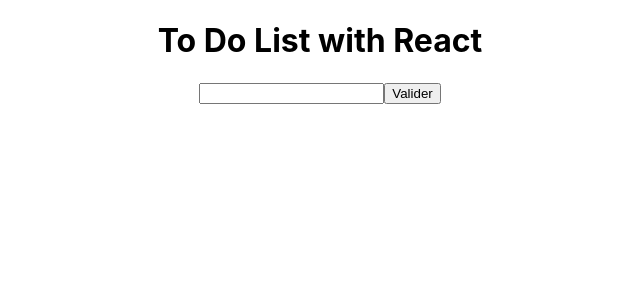
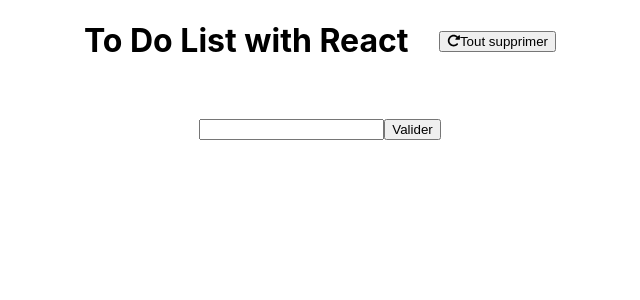
Before and after one commit to ocebert31/Projet_Personnel_P2_TO_DO_LIST_React, a React (Create React App) app: page / in a window 1280 px wide. Shown: the top 300 px of the page, without its empty margins (320-960 px from the left). Built offline with nearby package versions, Linux system fonts and the light colour scheme.

Commit message:
bouton tout supprimer terminé

```diff
--- /dev/null
+++ b/src/components/Clear/Clear.css
@@ -0,0 +1,30 @@
+.modal-overlay {
+    position: fixed;
+    top: 0;
+    left: 0;
+    width: 100%;
+    height: 100%;
+    background-color: rgba(0, 0, 0, 0.5);
+    display: flex;
+    justify-content: center;
+    align-items: center;
+}
+
+.modal {
+    background-color: white;
+    padding: 20px;
+    border-radius: 5px;
+    box-shadow: 0 0 10px rgba(0, 0, 0, 0.3);
+}
+
+.modal h2 {
+    margin-top: 0;
+}
+
+.modal p {
+    margin-bottom: 20px;
+}
+
+.modal button {
+    margin-right: 10px;
+}
--- /dev/null
+++ b/src/components/Clear/Clear.js
@@ -0,0 +1,44 @@
+import React, { useState } from 'react';
+import { FontAwesomeIcon } from '@fortawesome/react-fontawesome';
+import { faRotateRight } from '@fortawesome/free-solid-svg-icons';
+import './Clear.css';
+
+function Clear({ clearAllTasks }) {
+    const [showModal, setShowModal] = useState(false);
+
+    const handleClearTasks = () => {
+        setShowModal(true);
+    };
+
+    const confirmClearTasks = () => {
+        clearAllTasks();
+        setShowModal(false);
+    };
+
+    const closeModal = () => {
+        setShowModal(false);
+    };
+
+    return (
+        <div>
+            <button onClick={handleClearTasks}>
+                <FontAwesomeIcon icon={faRotateRight} />
+                Tout supprimer
+            </button>
+            {showModal && (
+                <div className="modal-overlay">
+                    <div className="modal">
+                        <h2>Confirmation</h2>
+                        <p>Êtes-vous sûr de vouloir supprimer toutes les tâches ?</p>
+                        <div>
+                            <button onClick={confirmClearTasks}>Oui</button>
+                            <button onClick={closeModal}>Non</button>
+                        </div>
+                    </div>
+                </div>
+            )}
+        </div>
+    );
+}
+
+export default Clear;
--- /dev/null
+++ b/src/components/Filter/Filter.js
@@ -0,0 +1,5 @@
+function Filter () {
+    return (
+        <div></div>
+    )
+}
--- a/src/components/List/List.css
+++ b/src/components/List/List.css
@@ -1,3 +1,14 @@
 .style-list {
     text-align: left;
 }
+
+.alignment-clear-title {
+    display: flex;
+    align-items: center;
+    justify-content: center;
+    gap: 30px;
+}
+
+.style-liste {
+    display: inline-block;
+}
--- a/src/components/List/List.js
+++ b/src/components/List/List.js
@@ -2,6 +2,7 @@
 import Add from '../Add/Add';
 import './List.css';
 import Task from '../Task/task';
+import Clear from '../Clear/Clear';
 
 function List() {
     const [tasks, setTasks] = useState([]);
@@ -68,15 +69,23 @@
 
     }
 
+    const clearAllTasks = () => {
+        setTasks([]);
+        localStorage.removeItem('tasks');
+    };
+
     return (
         <div>
-            <h1>To Do List with React</h1>
-            <Add addTask={addTask} />
-            <ul>
+            <div className='alignment-clear-title'>
+                <h1>To Do List with React</h1>
+                <Clear clearAllTasks={clearAllTasks}></Clear>
+            </div>
+            <ul className='style-liste'>
                 {tasks.map(task => (
                     <Task key={task.id} task={task} deleteTask={deleteTask} editTask={editTask} startEditing={startEditing} cancelEditing={cancelEditing} checkedTask={checkedTask}/>
                 ))}
             </ul>
+            <Add addTask={addTask} />
         </div>
     );
 }
```
